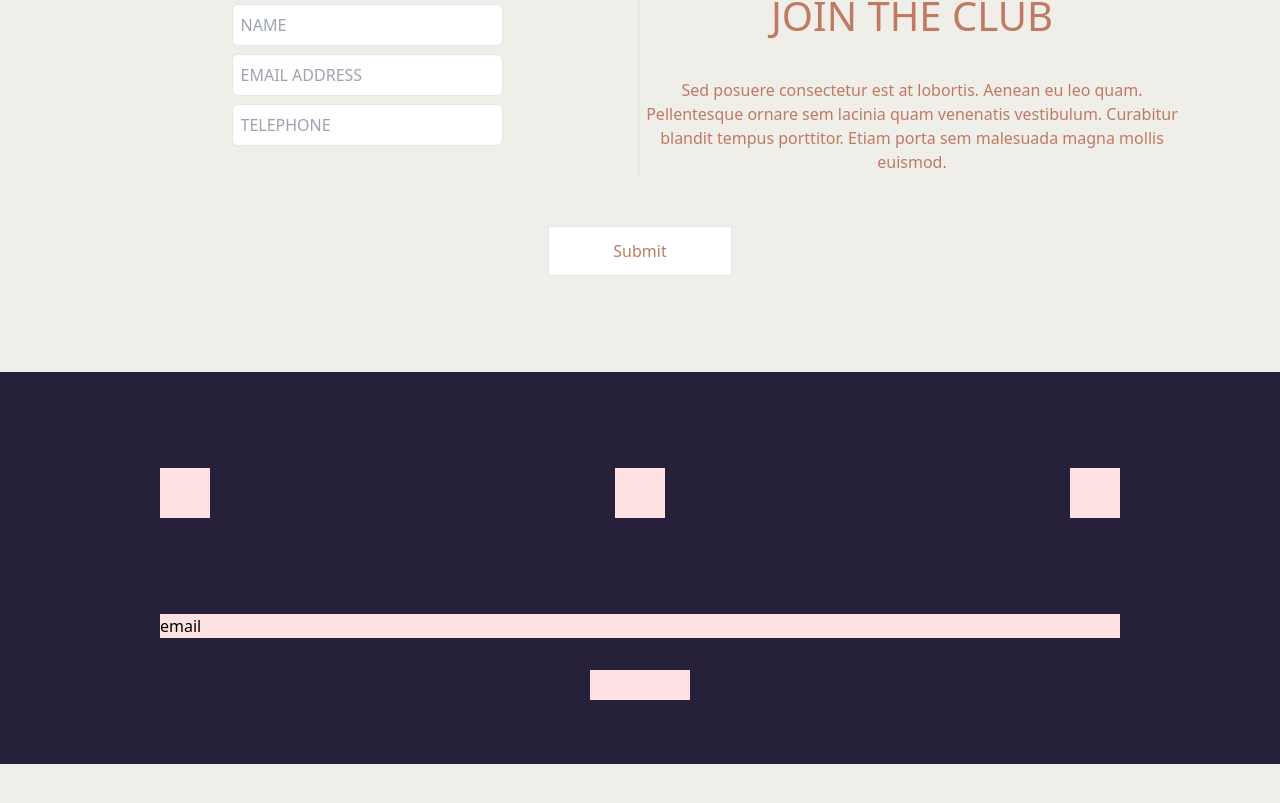
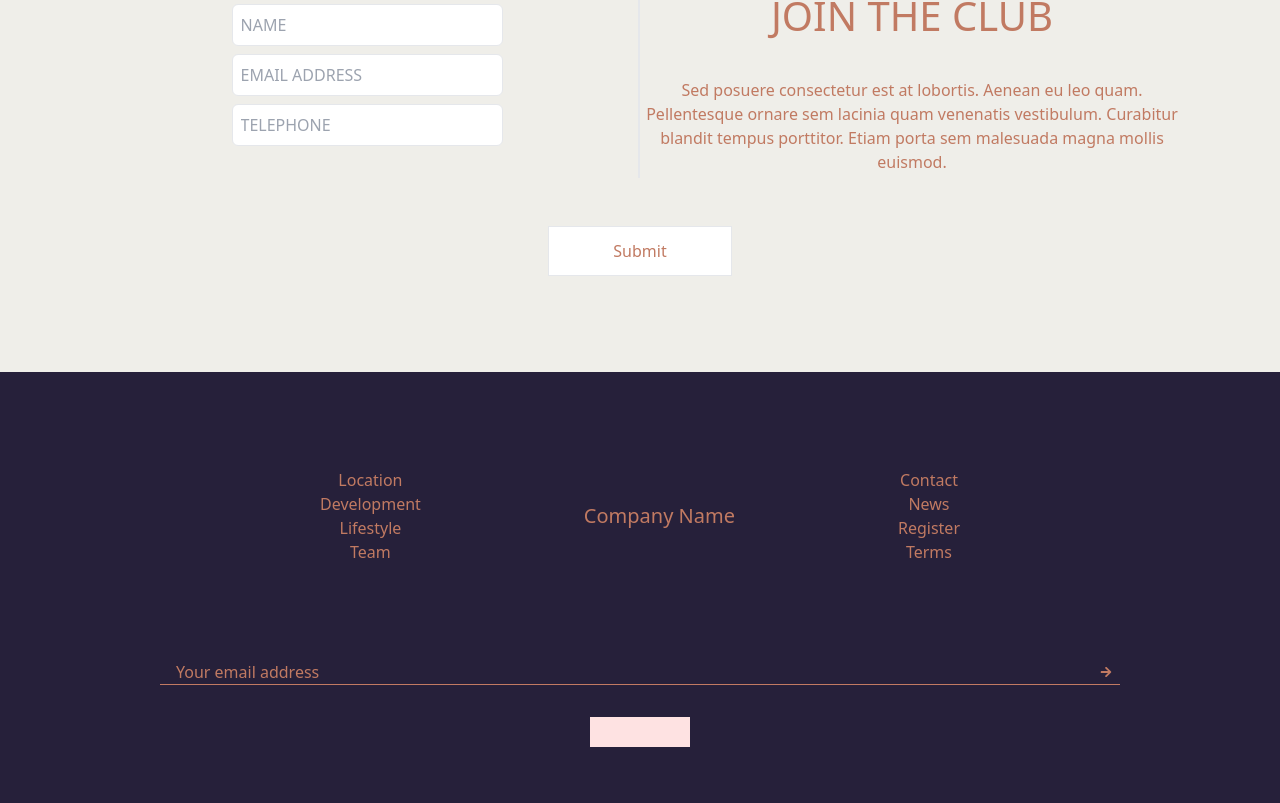
Before and after one commit to Zoomea/tailwind-company-news-template, a React (Create React App) app: page / in a window 1280 px wide. Shown: the part 2384-3187 px from the top of the page. Before the commit the page ends 3148 px from the top, so only its background shows below. Built offline with nearby package versions, Linux system fonts and the light colour scheme; a web font is replaced by a local one.

Commit message:
add footer info

```diff
--- a/src/App.js
+++ b/src/App.js
@@ -95,12 +95,25 @@ function App() {
       </div>
       {/* Footer and info section */}
       <div className="footer-container pt-24 pb-16" style={{backgroundColor: "#26203a"}}>
-        <div className="mx-auto footer-info flex w-3/4 justify-between mb-24">
-          <div className="info-left h-[50px] w-[50px] bg-red-100"></div>
-          <div className="info-mid h-[50px] w-[50px] bg-red-100"></div>
-          <div className="info-right h-[50px] w-[50px] bg-red-100"></div>
+        <div className="mx-auto footer-info flex w-1/2 justify-between mb-24">
+          <div className="info-left text-red-400">
+            <div className="grid place-items-center">Location</div>
+            <div className="flex justify-center">Development</div>
+            <div className="flex justify-center">Lifestyle</div>
+            <div className="flex justify-center">Team</div>
+          </div>
+          <div className="info-mid text-red-400 flex items-center text-xl">Company Name</div>
+          <div className="info-right text-red-400">
+            <div className="grid place-items-center">Contact</div>
+            <div className="flex justify-center">News</div>
+            <div className="flex justify-center">Register</div>
+            <div className="flex justify-center">Terms</div>
+          </div>
         </div>
-        <div className="email-holder w-3/4 bg-red-100 mx-auto mb-8">email</div>
+        <div className="email-holder w-3/4 mx-auto mb-8 text-red-400 border-b border-red-400 pl-4 pr-2 flex items-center justify-between">
+          <div className="email-place-holder">Your email address</div>
+          <FaArrowRight size={12} className="text-red-400" />
+        </div>
         <div className="social-media-holder h-[30px] w-[100px] bg-red-100 mx-auto"></div>
       </div>
     </div>
```
